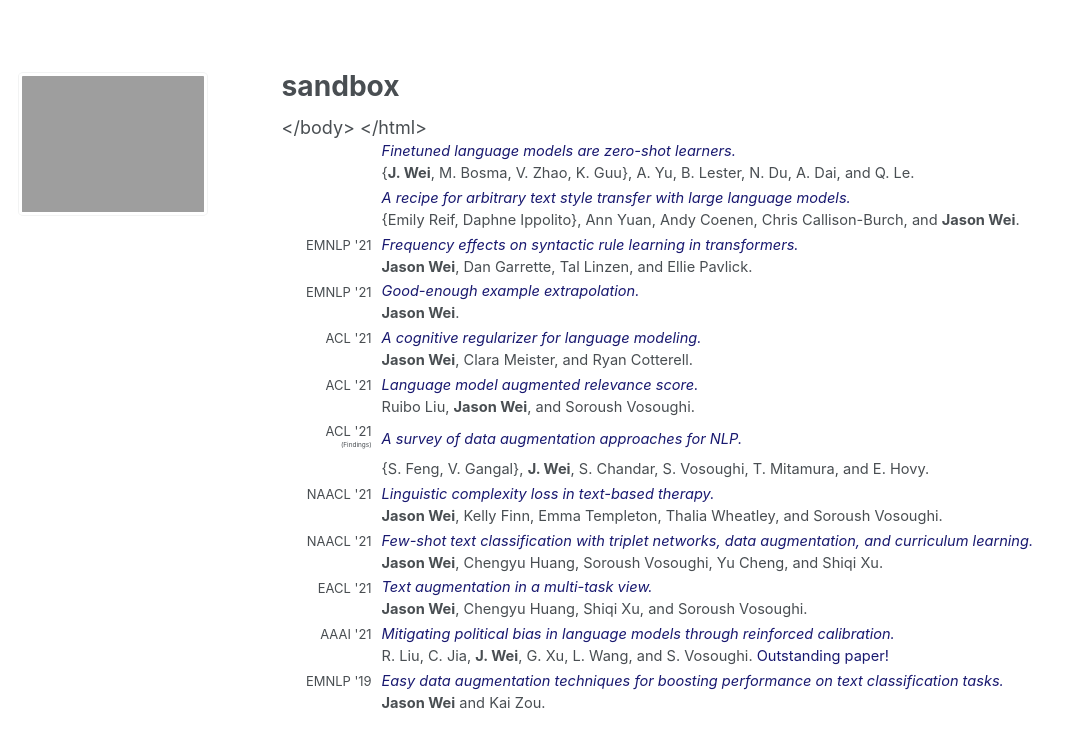
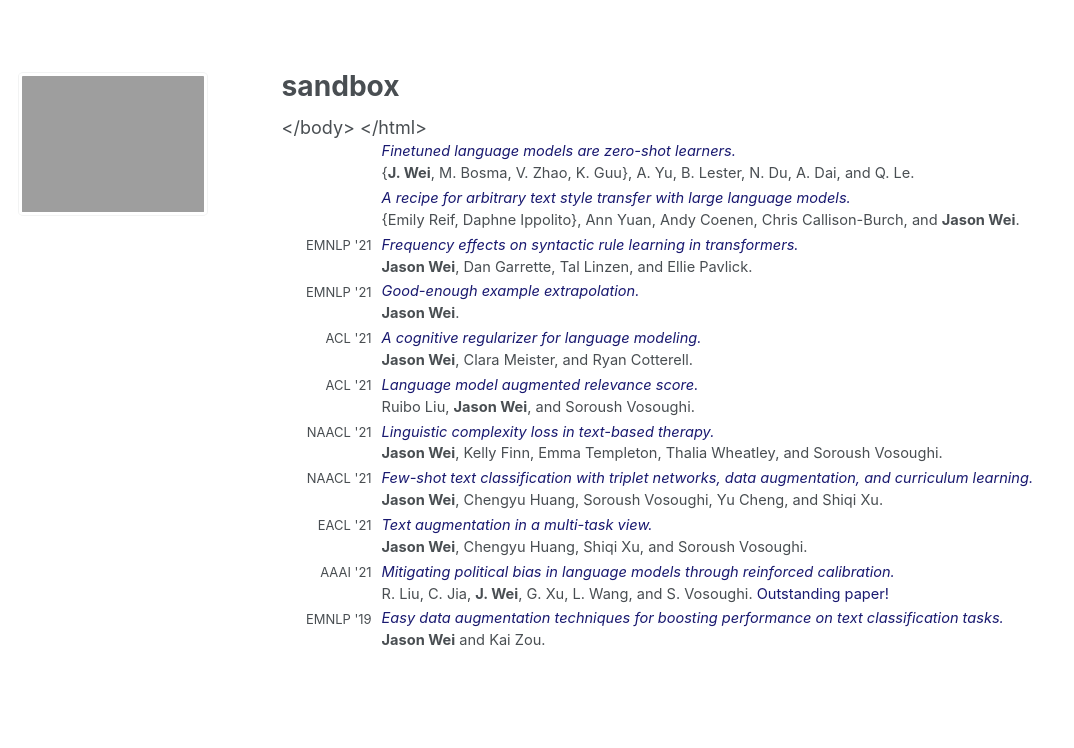
Before and after one commit to jasonwei20/jasonwei20.github.io, a Jekyll site: the page built from _pages/sandbox.md, in a window 1280 px wide. Shown: the top 748 px of the page, without its empty margins (0-1074 px from the left). Built offline with Jekyll 4.4.1, drawn with Linux system fonts in a browser that asks for light colours.

Commit message:
Update sandbox.md

```diff
--- a/_pages/sandbox.md
+++ b/_pages/sandbox.md
@@ -72,15 +72,6 @@ table, th, td {
   </tr>
 
   <tr>
-    <td style="width:100px; text-align:right; padding-right:10px; font-size:0.8em">ACL '21 <p style="font-size:0.5em">(Findings)</p> </td>
-    <td><a href="https://aclanthology.org/2021.findings-acl.84/" style="color:#191970" target="_blank"><i>A survey of data augmentation approaches for NLP.</i></a></td>
-  </tr>
-  <tr>
-    <td></td>
-    <td style="padding-bottom:3px">{S. Feng, V. Gangal}, <b>J. Wei</b>, S. Chandar, S. Vosoughi, T. Mitamura, and E. Hovy.</td>
-  </tr>
-
-  <tr>
     <td style="width:100px; text-align:right; padding-right:10px; font-size:0.8em">NAACL '21</td>
     <td><a href="http://dx.doi.org/10.18653/v1/2021.naacl-main.352" style="color:#191970" target="_blank"><i>Linguistic complexity loss in text-based therapy.</i></a></td>
   </tr>
```
